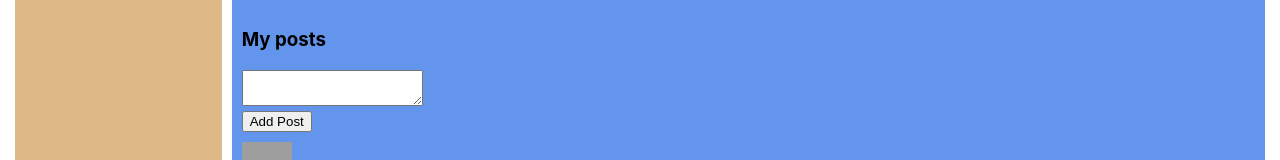
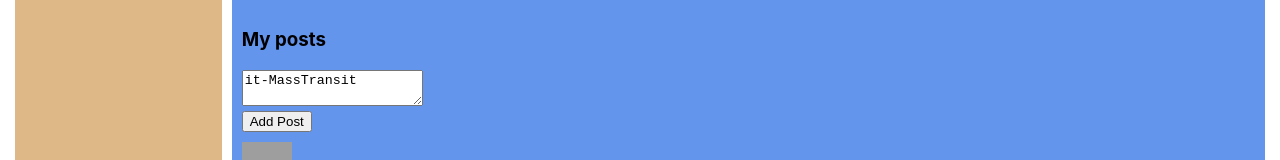
Before and after one commit to maratabdulin/IT-incubator-samurai-way, a React (Create React App) app: page /profile in a window 1280 px wide. Shown: the part 657-817 px from the top of the page. Built offline with nearby package versions, Linux system fonts and the light colour scheme; grey boxes are pictures that could not be loaded.

Commit message:
add 34-36 lessons

```diff
--- a/src/App.tsx
+++ b/src/App.tsx
@@ -12,7 +12,8 @@ import {StateType} from "./redux/state";
 
 type AppPropsType = {
     state: StateType
-    addPost: (post: string) => void
+    addPost: () => void
+    updateNewPostText: (newText: string) => void
 }
 
 const App: React.FC<AppPropsType> = (props) => {
@@ -23,8 +24,18 @@ const App: React.FC<AppPropsType> = (props) => {
                 <Navbar/>
                 <div className='app-wrapper-content'>
                     <Route path='/dialogs' render={() =>
-                        <Dialogs dialogs={props.state.dialogsPage.dialogs} messages={props.state.dialogsPage.messages}/>}/>
-                    <Route path='/profile' render={() => <Profile posts={props.state.profilePage.posts} addPost={props.addPost}/>}/>
+                        <Dialogs
+                            dialogs={props.state.dialogsPage.dialogs}
+                            messages={props.state.dialogsPage.messages}
+                        />}
+                    />
+                    <Route path='/profile' render={() =>
+                        <Profile
+                            profilePage={props.state.profilePage}
+                            addPost={props.addPost}
+                            updateNewPostText={props.updateNewPostText}
+                        />}
+                    />
                     <Route path='/news' render={() => <News/>}/>
                     <Route path='/setting' render={() => <Setting/>}/>
                     <Route path='/music' render={() => <Music/>}/>
--- a/src/components/profile/Profile.tsx
+++ b/src/components/profile/Profile.tsx
@@ -2,18 +2,24 @@ import React from "react";
 import s from './styles.module.css';
 import MyPosts from "./myPosts/MyPosts";
 import ProfileInfo from "./profileInfo/profileInfo";
-import {PostType} from "../../redux/state";
+import {ProfilePageType} from "../../redux/state";
 
 type ProfilePropsType = {
-    posts: Array<PostType>
-    addPost: (post: string) => void
+    profilePage: ProfilePageType
+    addPost: () => void
+    updateNewPostText: (newText: string) => void
 }
 
-const Profile:React.FC<ProfilePropsType> = (props) => {
+const Profile: React.FC<ProfilePropsType> = (props) => {
     return (
         <div className={s.profile}>
             <ProfileInfo/>
-            <MyPosts posts={props.posts} addPost={props.addPost}/>
+            <MyPosts
+                posts={props.profilePage.posts}
+                newPostText={props.profilePage.newPostText}
+                addPost={props.addPost}
+                updateNewPostText={props.updateNewPostText}
+            />
         </div>
     )
 }
--- a/src/components/profile/myPosts/MyPosts.tsx
+++ b/src/components/profile/myPosts/MyPosts.tsx
@@ -5,7 +5,9 @@ import {PostType} from "../../../redux/state";
 
 type MyPostsPropsType = {
     posts: Array<PostType>
-    addPost: (post: string) => void
+    addPost: () => void
+    newPostText: string
+    updateNewPostText: (newText: string) => void
 }
 
 const MyPosts: React.FC<MyPostsPropsType> = (props) => {
@@ -15,11 +17,12 @@ const MyPosts: React.FC<MyPostsPropsType> = (props) => {
     const newPostElement = React.createRef<HTMLTextAreaElement>();
 
     const addPost = () => {
-        if (newPostElement.current) {
-            props.addPost(newPostElement.current.value);
-            newPostElement.current.value = '';
-        }
+        props.addPost();
+    }
 
+    let onPostChange = () => {
+        let text = newPostElement.current?.value;
+        text && props.updateNewPostText(text);
     }
 
     return (
@@ -27,7 +30,7 @@ const MyPosts: React.FC<MyPostsPropsType> = (props) => {
             <h3>My posts</h3>
             <div>
                 <div>
-                    <textarea ref={newPostElement}></textarea>
+                    <textarea ref={newPostElement} value={props.newPostText} onChange={onPostChange}/>
                 </div>
                 <button onClick={addPost}>Add Post</button>
             </div>
--- a/src/index.tsx
+++ b/src/index.tsx
@@ -1,4 +1,21 @@
-import {rerenderEntireTree} from "./render";
-import state from "./redux/state";
+import state, {StateType, subscribe} from "./redux/state";
+import React from 'react';
+import ReactDOM from 'react-dom';
+import './index.css';
+import App from './App';
+import {addPost, updateNewPostText} from "./redux/state";
+import {BrowserRouter} from "react-router-dom";
+
+const rerenderEntireTree = (state: StateType) => {
+    ReactDOM.render(
+        <BrowserRouter>
+            <App
+                state={state}
+                addPost={addPost}
+                updateNewPostText={updateNewPostText}
+            />
+        </BrowserRouter>, document.getElementById('root'));
+}
 
 rerenderEntireTree(state);
+subscribe(rerenderEntireTree);
--- a/src/redux/state.ts
+++ b/src/redux/state.ts
@@ -1,5 +1,4 @@
 import {v1} from "uuid";
-import {rerenderEntireTree} from "../render";
 
 export type PostType = {
     post: string
@@ -16,6 +15,7 @@ export type DialogType = {
 }
 export type ProfilePageType = {
     posts: Array<PostType>
+    newPostText: string
 }
 export type MessagePageType = {
     dialogs: Array<DialogType>
@@ -25,6 +25,11 @@ export type StateType = {
     profilePage: ProfilePageType
     dialogsPage: MessagePageType
 }
+type SubscribeType = (state: StateType) => void
+
+let rerenderEntireTree = (state: StateType) => {
+    console.log('state is changed');
+}
 
 const state: StateType = {
     profilePage: {
@@ -32,6 +37,7 @@ const state: StateType = {
             {id: v1(), post: 'hi how are you?', likesCount: 0},
             {id: v1(), post: 'It\' s my first post', likesCount: 23},
         ],
+        newPostText: 'it-MassTransit',
     },
     dialogsPage: {
         dialogs: [
@@ -52,14 +58,24 @@ const state: StateType = {
     },
 }
 
-export const addPost = (postMessage: string) => {
+export const addPost = () => {
     let newPost: PostType = {
         id: v1(),
-        post: postMessage,
+        post: state.profilePage.newPostText,
         likesCount: 0,
     }
     state.profilePage.posts.push(newPost);
+    state.profilePage.newPostText = '';
     rerenderEntireTree(state);
 }
 
+export const updateNewPostText = (newText: string) => {
+    state.profilePage.newPostText = newText;
+    rerenderEntireTree(state);
+}
+
+export const subscribe = (observer: SubscribeType) => {
+    rerenderEntireTree = observer;
+}
+
 export default state;
--- a/src/render.tsx
+++ /dev/null
@@ -1,13 +0,0 @@
-import React from 'react';
-import ReactDOM from 'react-dom';
-import './index.css';
-import App from './App';
-import {addPost, StateType} from "./redux/state";
-import {BrowserRouter} from "react-router-dom";
-
-export const rerenderEntireTree = (state: StateType) => {
-    ReactDOM.render(
-        <BrowserRouter>
-            <App state={state} addPost={addPost}/>
-        </BrowserRouter>, document.getElementById('root'));
-}
```
